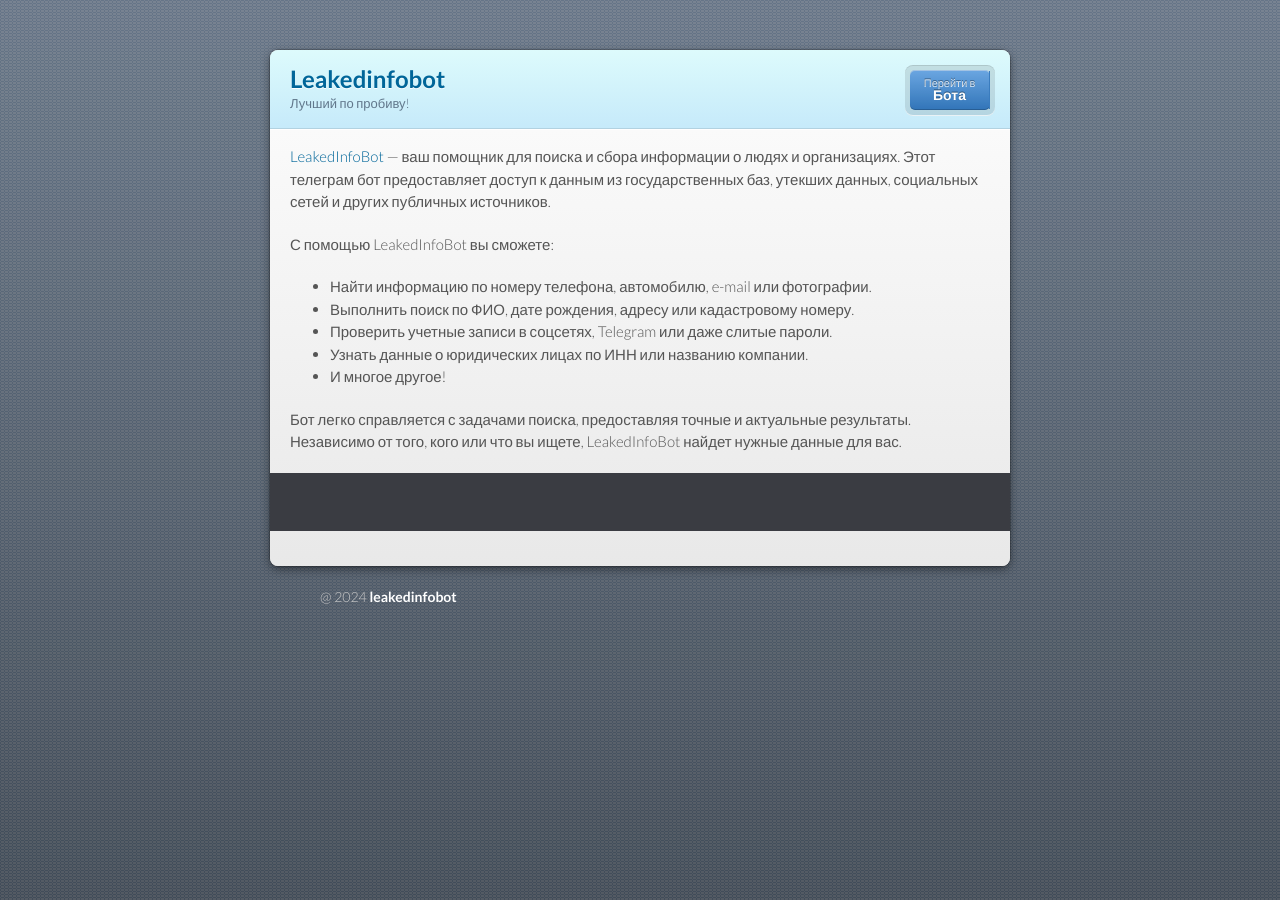
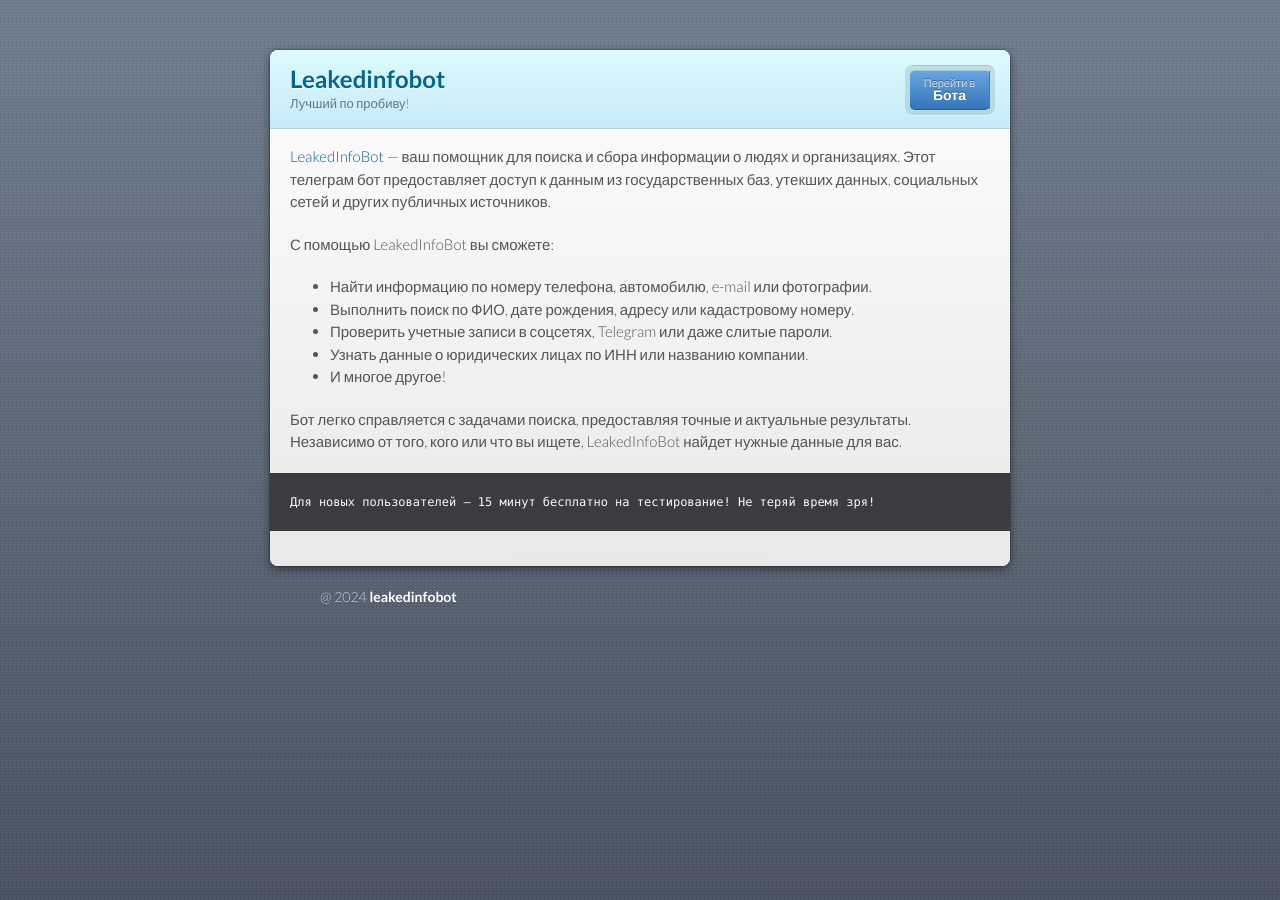
Before and after one commit to leakedinfobot/leakedinfobot.github.io, a Jekyll site: the page built from index.md, in a window 1280 px wide. Built offline with Jekyll 4.4.1, drawn with Linux system fonts in a browser that asks for light colours.

Commit message:
Update index.md

````diff
--- a/index.md
+++ b/index.md
@@ -16,5 +16,5 @@ layout: default
 Бот легко справляется с задачами поиска, предоставляя точные и актуальные результаты. Независимо от того, кого или что вы ищете, LeakedInfoBot найдет нужные данные для вас.
 
 ```
-
+Для новых пользователей — 15 минут бесплатно на тестирование! Не теряй время зря!
 ```
````
